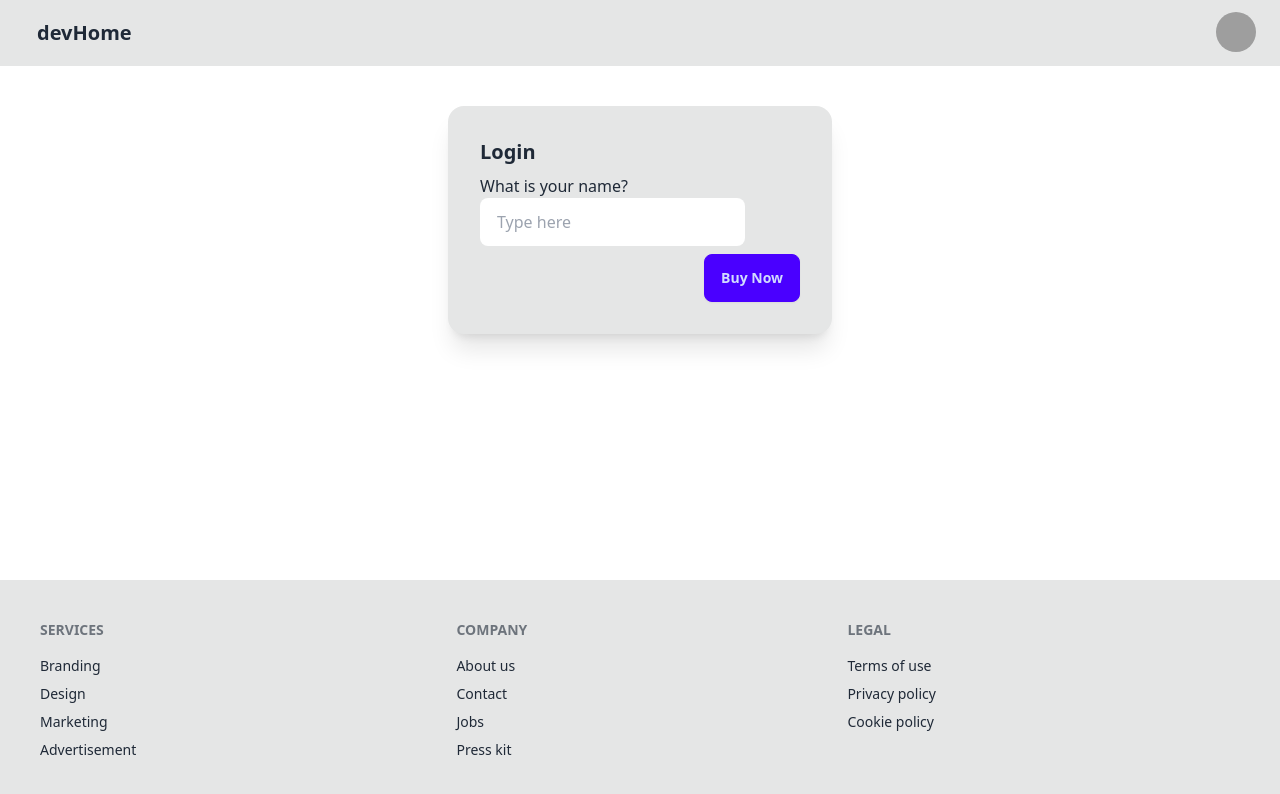
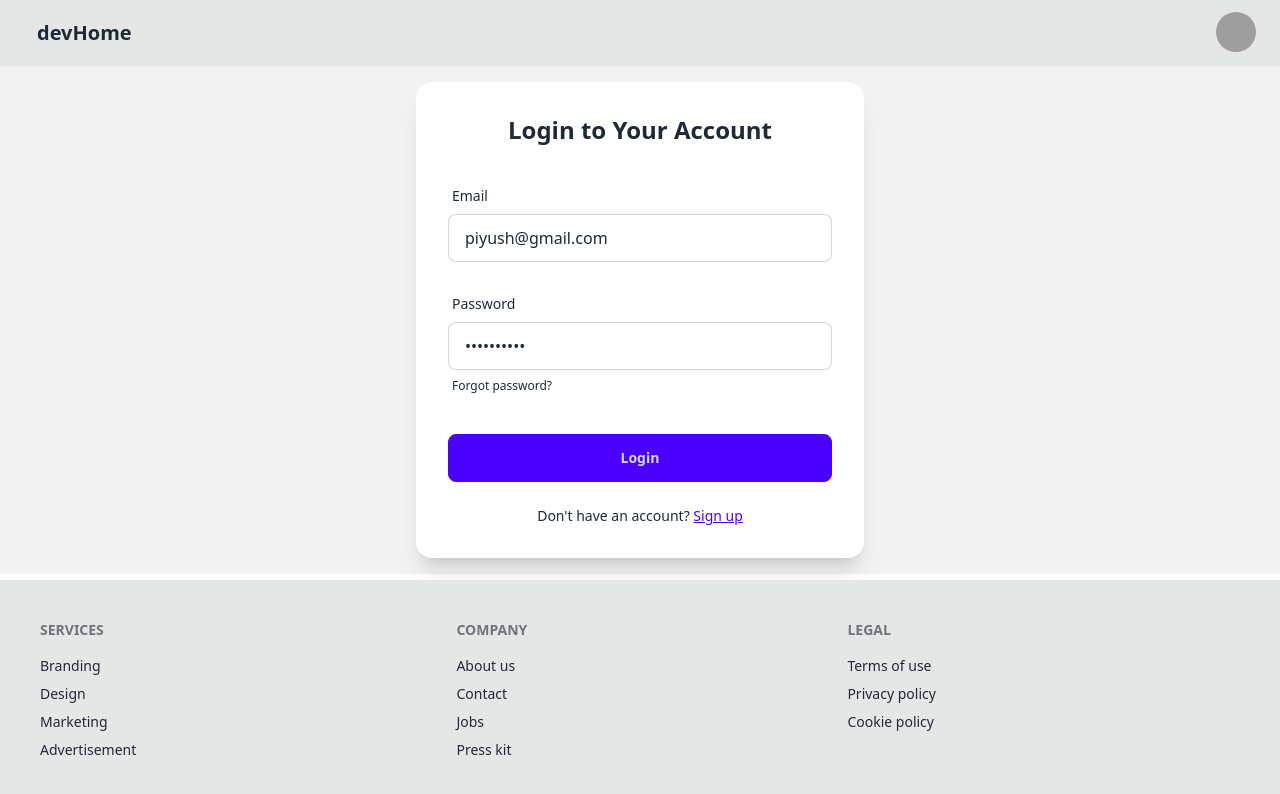
Before and after one commit to piyushroy007/devHome, a React (Vite) app in the folder frontend/: page /login in a window 1280 px wide. Shown: the top 794 px of the page. Built offline with nearby package versions, Linux system fonts and the light colour scheme; grey boxes are pictures that could not be loaded.

Commit message:
refactor login UI with DaisyUI light theme and integrated axios login logic

```diff
--- a/frontend/package.json
+++ b/frontend/package.json
@@ -11,6 +11,7 @@
         "preview": "vite preview"
     },
     "dependencies": {
+        "axios": "^1.14.0",
         "react": "^18.2.0",
         "react-dom": "^18.2.0",
         "react-router-dom": "^6.23.0"
--- a/frontend/src/Login.jsx
+++ b/frontend/src/Login.jsx
@@ -1,25 +1,86 @@
-import React from "react";
+import { useState } from "react";
+import axios from "axios";
+
+const API_URL = "http://localhost:3000";
 
 const Login = () => {
+    const [email, setEmail] = useState("piyush@gmail.com");
+    const [password, setPassword] = useState("Piyush@123");
+
+    const handleSubmit = async (e) => {
+        e.preventDefault();
+        if (!email || !password) {
+            alert("Please enter email and password");
+            return;
+        }
+        console.log(email, password);
+        const response = await axios.post("http://localhost:5000/login", {
+            email,
+            password,
+        });
+        console.log(response.data);
+    };
+
     return (
-        <div className="flex justify-center items-center my-10">
-            <div className="card card-border bg-base-300 w-96 shadow-xl">
+        <div className="bg-base-200 flex items-center justify-center p-4">
+            <div className="card w-full max-w-md bg-base-100 shadow-xl">
                 <div className="card-body">
-                    <h2 className="card-title">Login</h2>
-                    <div>
-                        <fieldset className="fieldset">
-                            <legend className="fieldset-legend">
-                                What is your name?
-                            </legend>
-                            <input
-                                type="text"
-                                className="input"
-                                placeholder="Type here"
-                            />
-                        </fieldset>
+                    <h2 className="text-2xl font-bold text-center mb-6">
+                        Login to Your Account
+                    </h2>
+
+                    {/* Email Input */}
+                    <div className="form-control">
+                        <label className="label">
+                            <span className="label-text">Email</span>
+                        </label>
+                        <input
+                            type="email"
+                            placeholder="you@example.com"
+                            value={email}
+                            onChange={(e) => setEmail(e.target.value)}
+                            className="input input-bordered w-full"
+                        />
                     </div>
-                    <div className="card-actions justify-end">
-                        <button className="btn btn-primary">Buy Now</button>
+
+                    {/* Password Input */}
+                    <div className="form-control mt-4">
+                        <label className="label">
+                            <span className="label-text">Password</span>
+                        </label>
+                        <input
+                            type="password"
+                            placeholder="••••••••"
+                            value={password}
+                            onChange={(e) => setPassword(e.target.value)}
+                            className="input input-bordered w-full"
+                        />
+                        <label className="label">
+                            <a
+                                href="#"
+                                className="label-text-alt link link-hover">
+                                Forgot password?
+                            </a>
+                        </label>
+                    </div>
+
+                    {/* Login Button */}
+                    <div className="form-control mt-6">
+                        <button
+                            onClick={handleSubmit}
+                            className="btn btn-primary">
+                            Login
+                        </button>
+                    </div>
+
+                    {/* Signup Link */}
+                    <div className="text-center mt-4">
+                        <p className="text-sm">
+                            Don't have an account?{" "}
+                            <a href="/signup" className="link link-primary">
+                                Sign up
+                            </a>
+                        </p>
                     </div>
                 </div>
             </div>
--- a/frontend/tailwind.config.js
+++ b/frontend/tailwind.config.js
@@ -5,4 +5,7 @@ export default {
         extend: {},
     },
     plugins: [require("daisyui")],
+    daisyui: {
+        themes: ["light"],
+    },
 };
```
Also changed, not shown: 1 other file (tests, documents, lock files or other folders).
